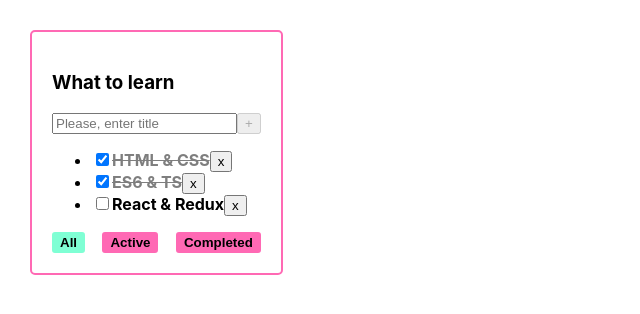
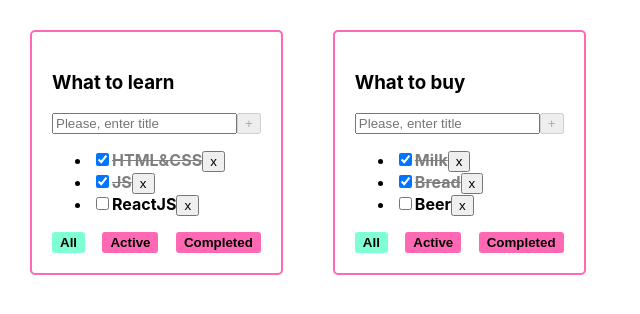
Before and after one commit to IgorBosin/to-do-list, a React (Create React App) app: page / in a window 1280 px wide. Shown: the top 314 px of the page, without its empty margins (0-640 px from the left). Built offline with nearby package versions, Linux system fonts and the light colour scheme.

Commit message:
lesson #5

```diff
--- a/src/App.tsx
+++ b/src/App.tsx
@@ -1,39 +1,77 @@
 import React, {useState} from 'react';
 import './App.css';
+import {v1} from 'uuid';
 import TodoList, {TaskType} from "./TodoList";
-import {v1} from "uuid";
 
-export type FilterValuesType = "all" | "active" | "completed"
-function App (): JSX.Element {
-    //BLL:
-    const todoListTitle: string = "What to learn"
-    const [tasks, setTasks] = useState<Array<TaskType>>([
-        {id: v1(), title: "HTML & CSS", isDone: true},
-        {id: v1(), title: "ES6 & TS", isDone: true},
-        {id: v1(), title: "React & Redux", isDone: false},
+export type FilterValuesType = "all" | "active" | "completed";
+
+type TodoListType = {
+    id: string
+    title: string
+    filter: FilterValuesType
+}
+
+type TasksStateType = {
+    [todoListIdXXX: string]: TaskType[]
+}
+
+type TodoListStateType = TodoListType[]
+
+function App() {
+
+    const todoListId_1 = v1()
+    const todoListId_2 = v1()
+
+    const [todoLists, setTodoLists] = useState<TodoListStateType>([
+        {id: todoListId_1, title: 'What to learn', filter: 'all'},
+        {id: todoListId_2, title: 'What to buy', filter: 'all'}
     ])
-    const removeTask = (taskId: string) => {
-        const updatedTasks = tasks.filter(t => t.id !== taskId)
-        setTasks(updatedTasks)
-    }
-    const addTask = (title: string) => {
-        const newTask: TaskType = {
-            id: v1(),
-            title: title,
-            isDone: false,
-        }
-        // setTasks([newTask, ...tasks])
-        const updatedTasks: TaskType[] = [newTask, ...tasks]
-        setTasks(updatedTasks)
-    }
-    const changeTasksStatus = (taskId: string, newIsDone: boolean) => {
-        setTasks(tasks.map(el=>el.id === taskId ? {...el, isDone: newIsDone} : el))
+
+    const [tasks, setTasks] = useState<TasksStateType>({
+        [todoListId_1]: [
+            {id: v1(), title: "HTML&CSS", isDone: true},
+            {id: v1(), title: "JS", isDone: true},
+            {id: v1(), title: "ReactJS", isDone: false},
+        ],
+        [todoListId_2]: [
+            {id: v1(), title: "Milk", isDone: true},
+            {id: v1(), title: "Bread", isDone: true},
+            {id: v1(), title: "Beer", isDone: false},
+        ],
+    })
+
+    function removeTask(todoListId: string, taskId: string) {
+        let filteredTasks = {...tasks, [todoListId]: tasks[todoListId].filter(t => t.id !== taskId)};
+        setTasks(filteredTasks);
     }
 
-    const [filter, setFilter] = React.useState<FilterValuesType>("all")
-    const changeFilterValue = (filter: FilterValuesType) => setFilter(filter)
+    function addTask(todoListId: string, title: string) {
+        const newTask = {id: v1(), title: title, isDone: false};
+        const tasksForUpdate = tasks[todoListId] // одно свойство
+        const updatedTasks = [newTask, ...tasksForUpdate] // добавили 4 элемент в массив
+        const copyTasks = {...tasks} // копия тасок
+        copyTasks[todoListId] = updatedTasks // в копии тасок, в одном свойстве заменили количество элементов на 4
+        setTasks(copyTasks)
+        // setTasks({...tasks, [todoListId]: [newTask, ...tasks[todoListId]]})
+    }
 
-    const getFilteredTasks =(tasks: Array<TaskType>,filter: FilterValuesType): Array<TaskType> => {
+    function changeTaskStatus(todoListId: string, taskId: string, isDone: boolean) {
+        setTasks({...tasks, [todoListId]: tasks[todoListId].map(el => el.id === taskId ? {...el, isDone: isDone} : el)})
+    }
+
+    function changeTodoListFilter(todoListId: string, value: FilterValuesType) {
+        setTodoLists(todoLists.map(el => el.id === todoListId ? {...el, filter: value} : el))
+    }
+
+    const removeTodoList = (todoListId: string) => {
+        setTodoLists(todoLists.filter(el => el.id !== todoListId))
+        // delete tasks[todoListId]
+        const copyTask = {...tasks} // иммутабельно
+        delete copyTask[todoListId] // иммутабельно
+        setTasks(copyTask)          // иммутабельно
+    }
+
+    const getFiltredTasks = (tasks: TaskType[], filter: FilterValuesType): TaskType[] => {
         switch (filter) {
             case "active":
                 return tasks.filter(t => !t.isDone)
@@ -44,20 +82,27 @@ function App (): JSX.Element {
         }
     }
 
-    const filteredTasks: Array<TaskType> = getFilteredTasks(tasks,filter)
-    console.log(filteredTasks)
-    //UI:
+    const todoListComponents = todoLists.map(el => {
+        const filtredTasks: TaskType[] = getFiltredTasks(tasks[el.id], el.filter)
+        return (
+            <TodoList
+                key={el.id}
+                title={el.title}
+                tasks={filtredTasks}
+                removeTask={removeTask}
+                changeTodoListFilter={changeTodoListFilter}
+                addTask={addTask}
+                changeTaskStatus={changeTaskStatus}
+                filter={el.filter}
+                todoListId={el.id}
+                removeTodoList={removeTodoList}
+            />
+        )
+    })
+
     return (
         <div className="App">
-            <TodoList
-                filter={filter}
-                title={todoListTitle}
-                tasks={filteredTasks}
-                changeFilterValue={changeFilterValue}
-                removeTask={removeTask}
-                addTask={addTask}
-                changeTasksStatus={changeTasksStatus}
-            />
+            {todoListComponents}
         </div>
     );
 }
--- a/src/TasksList.tsx
+++ b/src/TasksList.tsx
@@ -3,8 +3,9 @@ import {TaskType} from "./TodoList";
 
 type TasksListPropsType = {
     tasks: TaskType[]
-    removeTask: (taskId: string) => void
-    changeTasksStatus: (taskId: string, newIsDone: boolean) => void
+    removeTask: (todoListId: string,taskId: string) => void
+    changeTaskStatus: (todoListId: string, taskId: string, newIsDone: boolean) => void
+    todoListId: string
 }
 
 const TasksList: FC<TasksListPropsType> = (props): JSX.Element => {
@@ -12,8 +13,8 @@ const TasksList: FC<TasksListPropsType> = (props): JSX.Element => {
         props.tasks.length
             ? props.tasks.map((task) => {
                 const taskClasses = task.isDone ? 'task task-done' : 'task'
-                const removeTaskHandler = () => props.removeTask(task.id)
-                const changeTaskStatusHandler = (e: ChangeEvent<HTMLInputElement>) => props.changeTasksStatus(task.id, e.currentTarget.checked )
+                const removeTaskHandler = () => props.removeTask(props.todoListId, task.id)
+                const changeTaskStatusHandler = (e: ChangeEvent<HTMLInputElement>) => props.changeTaskStatus(props.todoListId, task.id, e.currentTarget.checked )
                 return (
                     <li key={task.id}>
                         <input
--- a/src/TodoList.tsx
+++ b/src/TodoList.tsx
@@ -6,10 +6,12 @@ type TodoListPropsType = {
     title: string
     filter: FilterValuesType
     tasks: TaskType[]
-    changeFilterValue: (filter: FilterValuesType) => void
-    removeTask: (taskId: string) => void
-    addTask: (title: string) => void
-    changeTasksStatus: (taskId: string, newIsDone: boolean) => void
+    removeTask: (todoListId: string, taskId: string) => void
+    addTask: (todoListId: string, title: string) => void
+    changeTaskStatus: (todoListId: string, taskId: string, newIsDone: boolean) => void
+    changeTodoListFilter: (todoListId: string, value: FilterValuesType) => void
+    todoListId: string
+    removeTodoList: (todoListId: string) => void
 }
 
 export type TaskType = {
@@ -39,7 +41,7 @@ const TodoList: FC<TodoListPropsType> = (props): JSX.Element => {
     const [error, setError] = useState<boolean>(false)
 
 
-    const handlerCreator = (filter: FilterValuesType) => () => props.changeFilterValue(filter)
+    const handlerCreator = (filter: FilterValuesType) => () => props.changeTodoListFilter(props.todoListId, filter)
 
 
     const maxLengthUserMessage: number = 15
@@ -48,7 +50,7 @@ const TodoList: FC<TodoListPropsType> = (props): JSX.Element => {
     const addTask = () => {
         const trimmedTitle = title.trim()
         if (trimmedTitle) {
-            props.addTask(trimmedTitle)
+            props.addTask(props.todoListId, trimmedTitle)
         } else {
             setError(true)
         }
@@ -82,7 +84,11 @@ const TodoList: FC<TodoListPropsType> = (props): JSX.Element => {
                 {userMaxLengthMessage}
                 {userErrorMessage}
             </div>
-            <TasksList changeTasksStatus={props.changeTasksStatus} tasks={props.tasks} removeTask={props.removeTask}/>
+            <TasksList
+                changeTaskStatus={props.changeTaskStatus}
+                tasks={props.tasks}
+                todoListId={props.todoListId}
+                removeTask={props.removeTask}/>
             <div className={'filter-btn-container'}>
                 <button className={props.filter === 'all' ? 'active-filter-btn' : 'filter-btn'}
                         onClick={handlerCreator("all")}>All
```
